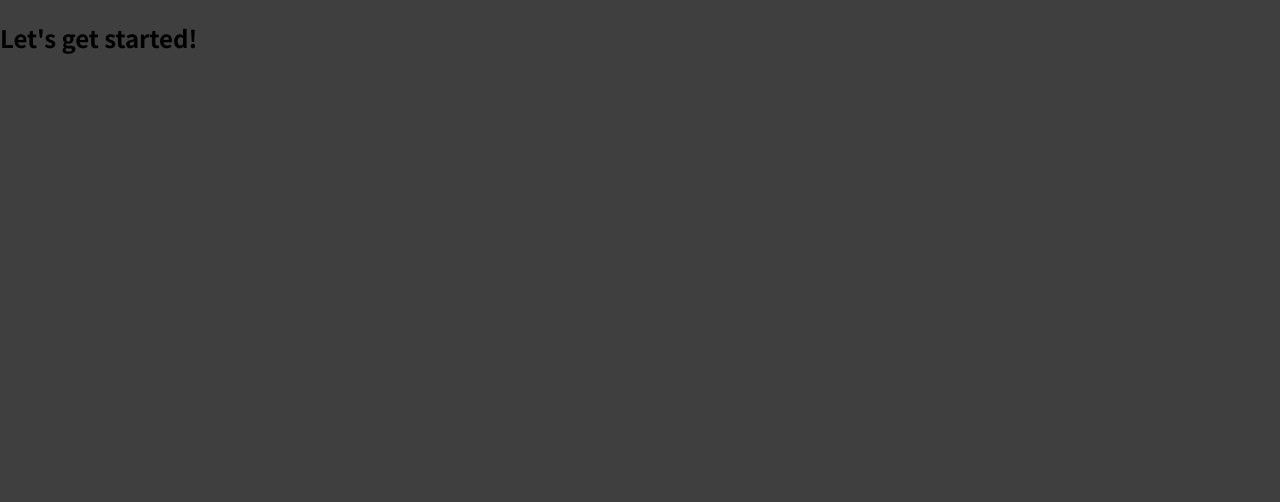
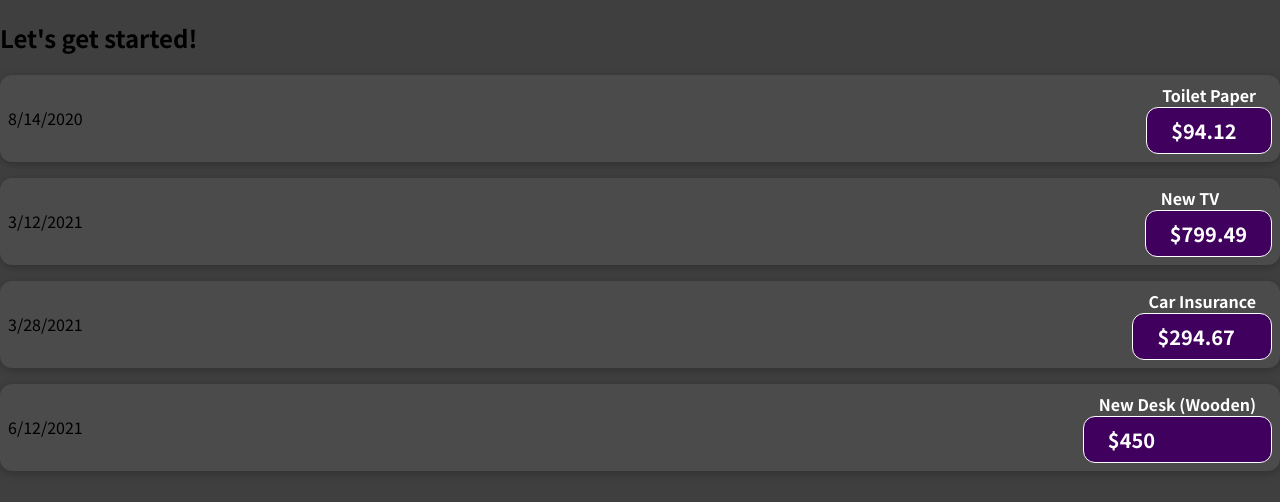
Before and after one commit to hadeersalah7/PracticeChartInReact, a React (Create React App) app: page / in a window 1280 px wide. Shown: the top 502 px of the page. Built offline with nearby package versions, Linux system fonts and the light colour scheme.

Commit message:
adding first custome component

```diff
--- a/src/App.js
+++ b/src/App.js
@@ -1,7 +1,35 @@
+import ExpenseItem from "./components/ExpenseItem";
+
 function App() {
+  const expenses = [
+    {
+      id: 'e1',
+      title: 'Toilet Paper',
+      amount: 94.12,
+      date: new Date(2020, 7, 14),
+    },
+    { id: 'e2', title: 'New TV', amount: 799.49, date: new Date(2021, 2, 12) },
+    {
+      id: 'e3',
+      title: 'Car Insurance',
+      amount: 294.67,
+      date: new Date(2021, 2, 28),
+    },
+    {
+      id: 'e4',
+      title: 'New Desk (Wooden)',
+      amount: 450,
+      date: new Date(2021, 5, 12),
+    },
+  ];
   return (
     <div>
       <h2>Let's get started!</h2>
+      <ExpenseItem title={expenses[0].title} amount={expenses[0].amount} date={expenses[0].date} />
+      <ExpenseItem title={expenses[1].title} amount={expenses[1].amount} date={expenses[1].date} />
+      <ExpenseItem title={expenses[2].title} amount={expenses[2].amount} date={expenses[2].date} />
+      <ExpenseItem title={expenses[3].title} amount={expenses[3].amount} date={expenses[3].date} />
+
     </div>
   );
 }
--- /dev/null
+++ b/src/components/ExpenseItem.css
@@ -0,0 +1,56 @@
+.expense-item {
+    display: flex;
+    justify-content: space-between;
+    align-items: center;
+    box-shadow: 0 2px 8px rgba(0, 0, 0, 0.25);
+    padding: 0.5rem;
+    margin: 1rem 0;
+    border-radius: 12px;
+    background-color: #4b4b4b;
+}
+
+.expense-item__description {
+    display: flex;
+    flex-direction: column;
+    gap: 1rem;
+    align-items: flex-end;
+    flex-flow: column-reverse;
+    justify-content: flex-start;
+    flex: 1;
+}
+
+.expense-item h2 {
+    color: #3a3a3a;
+    font-size: 1rem;
+    flex: 1;
+    margin: 0 1rem;
+    color: white;
+}
+
+.expense-item__price {
+    font-size: 1rem;
+    font-weight: bold;
+    color: white;
+    background-color: #40005d;
+    border: 1px solid white;
+    padding: 0.5rem;
+    border-radius: 12px;
+}
+
+@media (min-width: 580px) {
+    .expense-item__description {
+        flex-direction: row;
+        align-items: center;
+        justify-content: flex-start;
+        flex: 1;
+    }
+
+    .expense-item__description h2 {
+        font-size: 1.25rem;
+    }
+
+    .expense-item__price {
+        font-size: 1.25rem;
+        padding: 0.5rem 1.5rem;
+    }
+}
--- /dev/null
+++ b/src/components/ExpenseItem.jsx
@@ -0,0 +1,15 @@
+import React from 'react'
+import "./ExpenseItem.css"
+function ExpenseItem(props) {
+
+    return (
+        <div className='expense-item'>
+            <div className='expense-item__description'>{props.date.toLocaleDateString()}</div>
+            <div><h2>{props.title}</h2>
+                <div className='expense-item__price'>${props.amount }</div>
+            </div>
+        </div>
+    )
+}
+
+export default ExpenseItem
```
Also changed, not shown: 1 other file (tests, documents, lock files or other folders).
